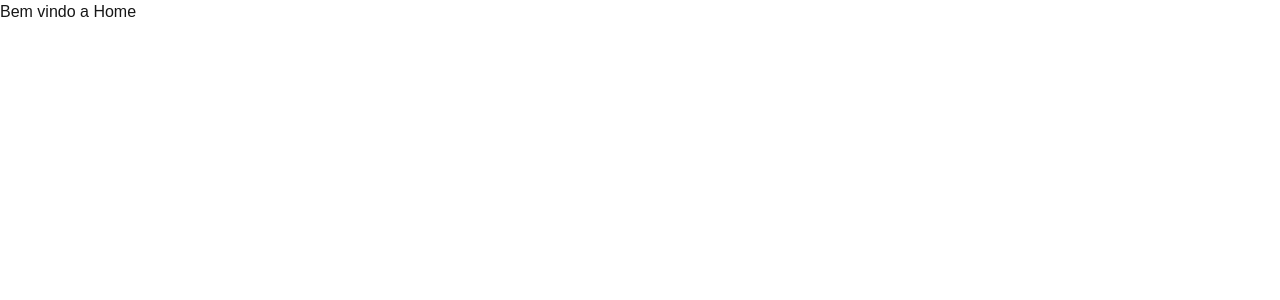
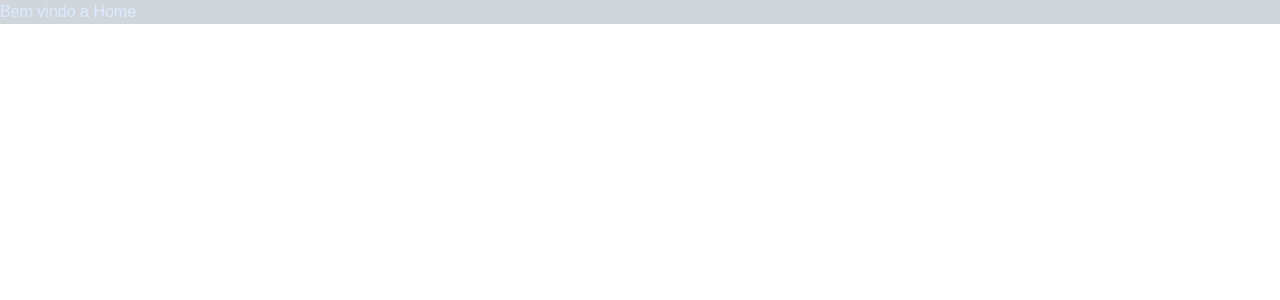
Before and after one commit to dennisDev77/Ksec_corporation, a Next.js app: page / in a window 1280 px wide. Shown: the top 300 px of the page. Built offline with nearby package versions, Linux system fonts and the light colour scheme.

Commit message:
feat: 🎸 Adiciona Algumas Rotas

```diff
--- /dev/null
+++ b/src/app/about/page.tsx
@@ -0,0 +1,10 @@
+import React from 'react'
+
+export default function About(){
+
+    return(
+        <>
+          <h1>Carragando sobre nos</h1>
+        </>
+    )
+}
--- /dev/null
+++ b/src/app/contact/page.tsx
@@ -0,0 +1,10 @@
+import React from 'react'
+
+export default function Contact(){
+
+    return(
+        <>
+          <h1>Carragando Nossos Contactos</h1>
+        </>
+    )
+}
--- a/src/app/page.tsx
+++ b/src/app/page.tsx
@@ -3,7 +3,7 @@ import React from 'react'
 export default function Home() {
   return (
     <main className="">
-        <h1>Bem vindo a Home</h1>
+        <h1 className='text-blue-100 bg-gray-300'>Bem vindo a Home</h1>
     </main>
   );
 }
--- /dev/null
+++ b/src/app/service/page.tsx
@@ -0,0 +1,10 @@
+import React from 'react'
+
+export default function Service(){
+
+    return(
+        <>
+          <h1>Carragando Servicos</h1>
+        </>
+    )
+}
```
